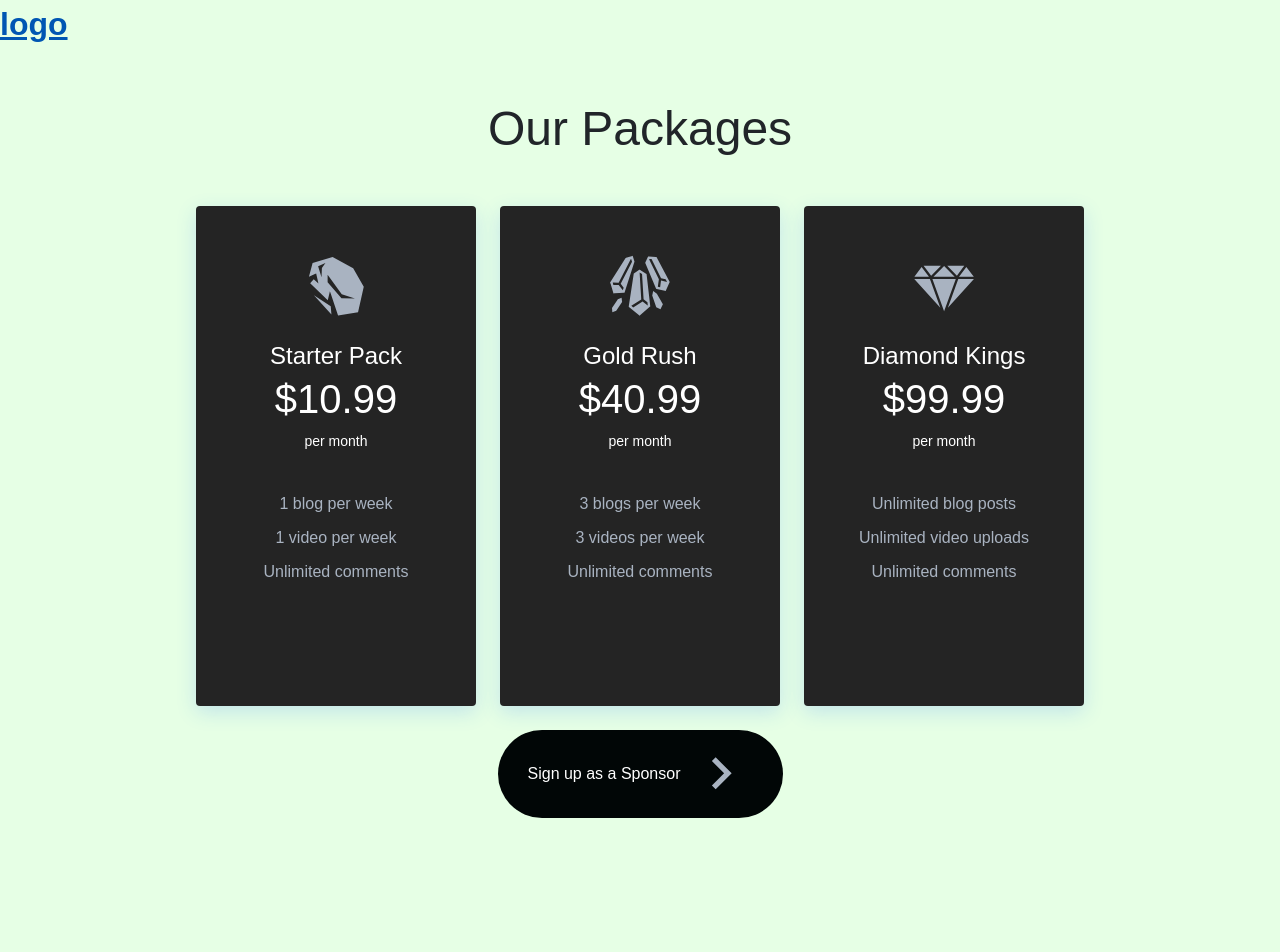
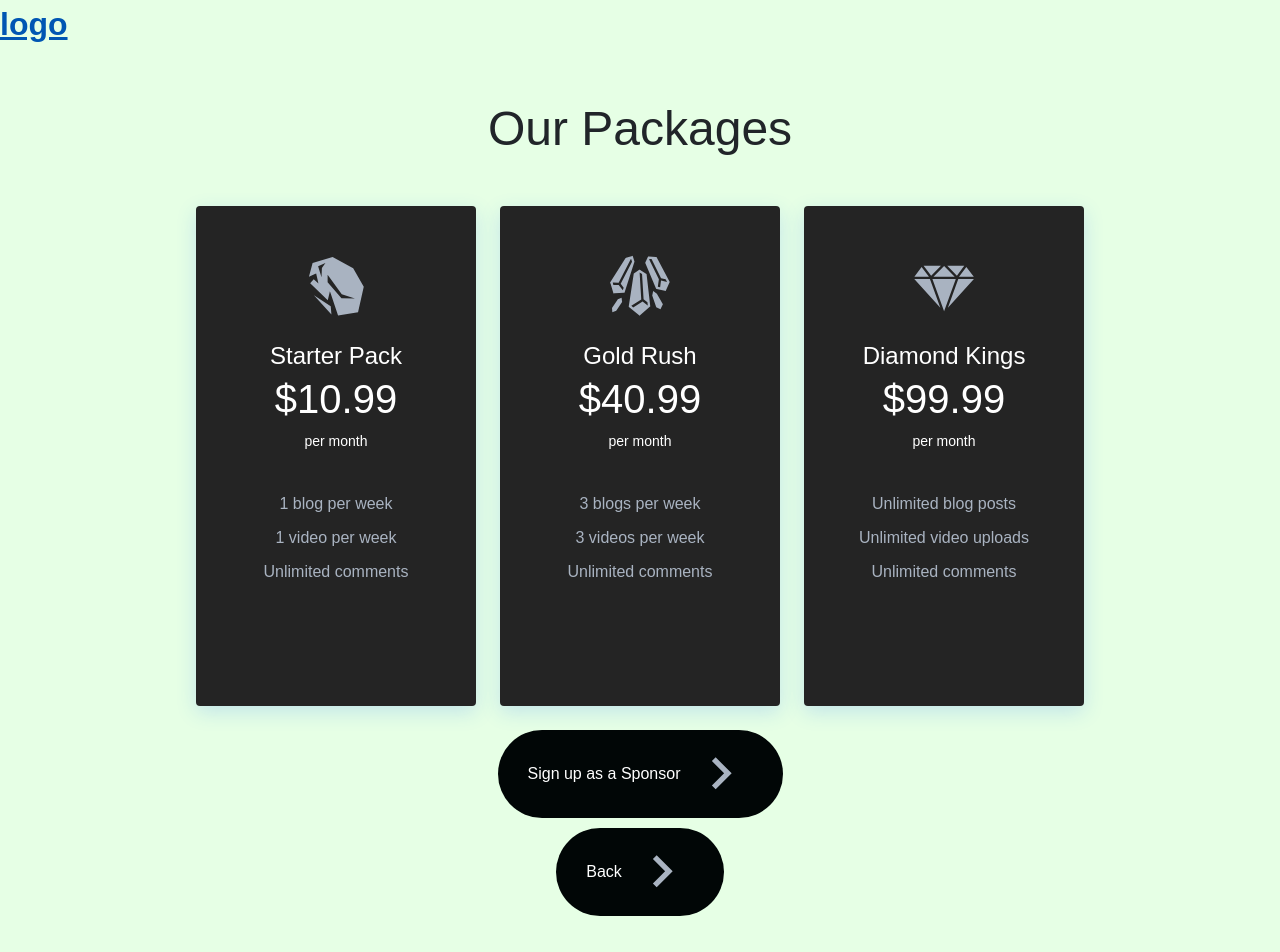
Before and after one commit to ialmani/EVE-Front-End, a React (Create React App) app in the folder front-end/: page /sponsorpackages in a window 1280 px wide. Shown: the top 952 px of the page. Built offline with nearby package versions, Linux system fonts and the light colour scheme; a web font is replaced by a local one.

Commit message:
Adds back button to sponsor page

```diff
--- a/front-end/src/components/SponsorPackages/SponsorPackages.js
+++ b/front-end/src/components/SponsorPackages/SponsorPackages.js
@@ -86,6 +86,11 @@ function SponsorPackages() {
             Sign up as a Sponsor{hover ? <ArrowForward/> : <ArrowRight/>}
             </Button>
           </BtnWrap>
+          <BtnWrap>
+            <Button to = '/discover' onMouseEnter={onHover} onMouseLeave = {onHover}>
+            Back{hover ? <ArrowForward/> : <ArrowRight/>}
+            </Button>
+          </BtnWrap>
         </PricingWrapper>
       </PricingSection>
     </IconContext.Provider>
--- a/front-end/src/components/SponsorPackages/SponsorPackagesElements.js
+++ b/front-end/src/components/SponsorPackages/SponsorPackagesElements.js
@@ -121,7 +121,7 @@ export const PricingCardFeature = styled.li`
 
 export const BtnWrap = styled.div`
     align-content: left;
-    margin-bottom: 20px;
+    margin-bottom: 10px;
 
     @media screen and (max-width: 768px){
         top: 85%;
```
